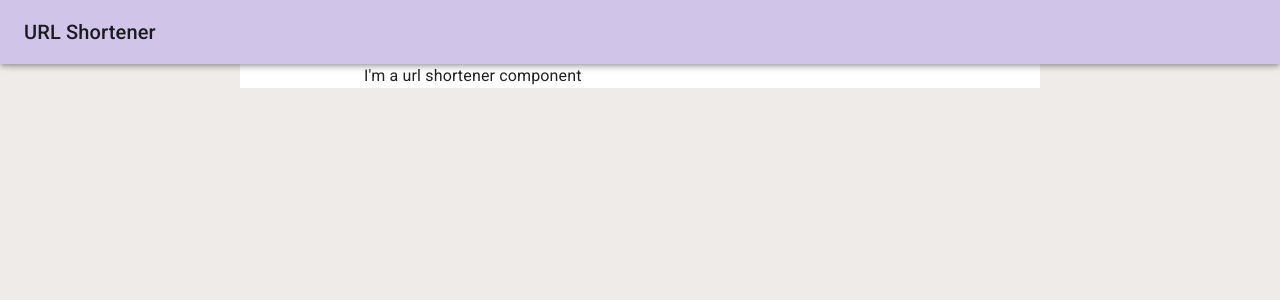
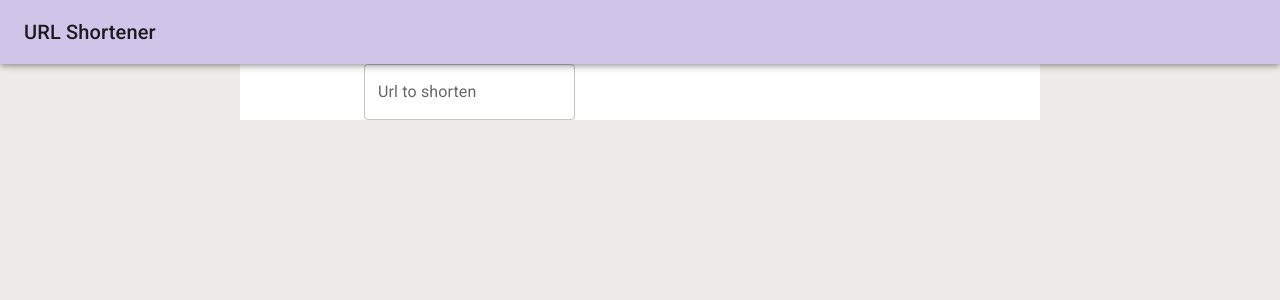
Before and after one commit to phyrisrose/frontend-url-shortener, a React (Create React App) app: page / in a window 1280 px wide. Shown: the top 300 px of the page. Built offline with nearby package versions, Linux system fonts and the light colour scheme.

Commit message:
adding an MUI text field

```diff
--- a/src/components/UrlShortener.jsx
+++ b/src/components/UrlShortener.jsx
@@ -1,7 +1,12 @@
-import React from "react";
+import * as React from "react";
+import TextField from "@mui/material/TextField";
 
 const UrlShortener = () => {
-  return <div>I'm a url shortener component</div>;
+  return (
+    <div>
+      <TextField id="long-url" label="Url to shorten" variant="outlined" />
+    </div>
+  );
 };
 
 export default UrlShortener;
```
